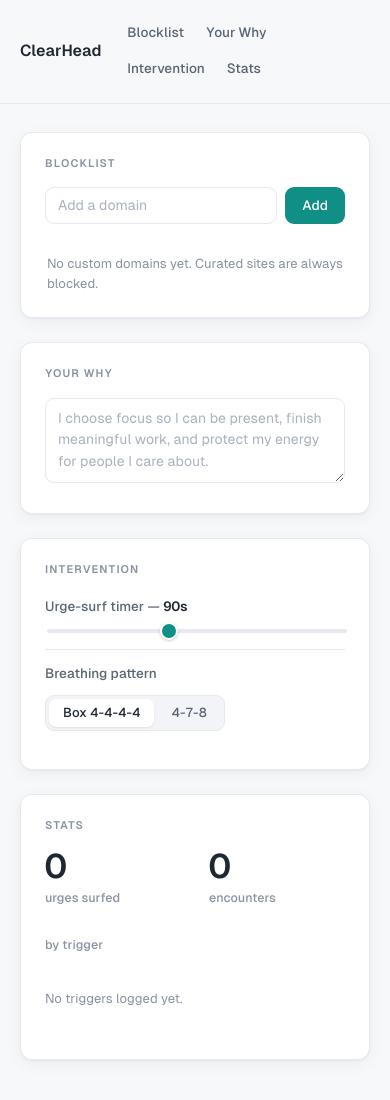
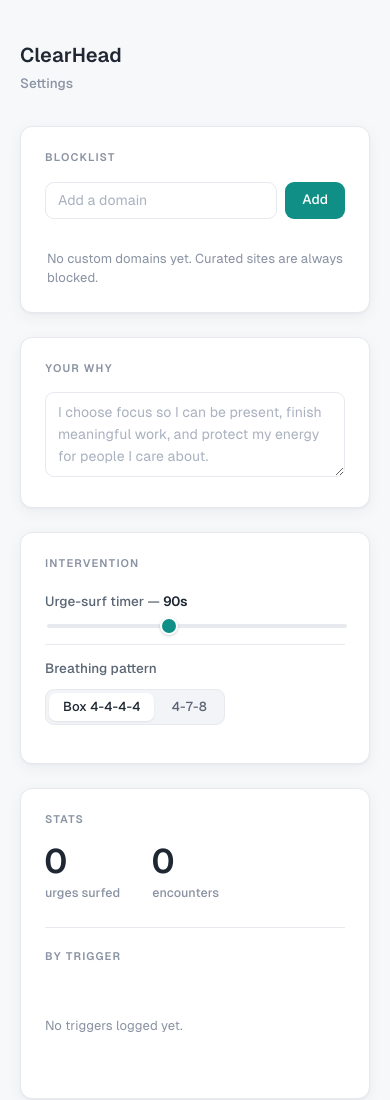
Before and after one commit to 0xabrar/tidewall, a website with bundled scripts: page pages/options.html in a window 390 px wide. Built offline with nearby package versions, Linux system fonts and the light colour scheme; some packages are replaced by stand-ins of ours.

Commit message:
refactor: single-column settings layout, fix stats chart

```diff
--- a/pages/options.css
+++ b/pages/options.css
@@ -74,68 +74,33 @@
   line-height: 1.5;
 }
 
-/* ---------- Shell: sidebar + content ---------- */
+/* ---------- Single centered column ---------- */
 
-.shell {
-  display: flex;
-  align-items: flex-start;
-  min-height: 100vh;
+.page {
+  max-width: var(--col);
+  margin: 0 auto;
+  padding: 64px 32px 80px;
 }
 
-.sidebar {
-  position: sticky;
-  top: 0;
-  align-self: flex-start;
-  width: 220px;
-  min-height: 100vh;
-  padding: 28px 20px;
-  border-right: 1px solid var(--hairline);
-  display: flex;
-  flex-direction: column;
-  gap: 28px;
+.page-header {
+  margin-bottom: 32px;
 }
 
-.brand {
-  font-size: 16px;
+.wordmark {
+  font-size: 20px;
   font-weight: 600;
   letter-spacing: -0.01em;
   color: var(--ink);
 }
 
-.nav {
-  display: flex;
-  flex-direction: column;
-  gap: 2px;
-}
-
-.nav-item {
-  display: block;
-  padding: 7px 10px;
-  border-radius: 8px;
+.page-subtitle {
+  margin: 4px 0 0;
   font-size: 13.5px;
-  font-weight: 500;
-  color: var(--slate);
-  text-decoration: none;
-  transition: background-color 140ms ease, color 140ms ease;
-}
-
-.nav-item:hover {
-  background: #eef0f4;
-  color: var(--ink);
-}
-
-.sidebar-foot {
-  margin-top: auto;
-  font-size: 12px;
   font-weight: 500;
   color: var(--muted);
 }
 
-.content {
-  flex: 1;
-  max-width: var(--col);
-  margin: 0 auto;
-  padding: 48px 32px 80px;
+.column {
   display: flex;
   flex-direction: column;
   gap: 24px;
@@ -395,11 +360,10 @@
 
 /* ---------- Stats ---------- */
 
-.stats-grid {
-  display: grid;
-  grid-template-columns: auto auto 1fr;
-  gap: 28px;
-  align-items: end;
+/* Two big numbers in a row at the top. */
+.stats-numbers {
+  display: flex;
+  gap: 48px;
 }
 
 .stat-number {
@@ -417,35 +381,50 @@
   color: var(--muted);
 }
 
-.stat-chart { min-width: 0; }
-.stat-chart-label { margin-top: 0; margin-bottom: 8px; }
+/* Trigger chart: a clearly separated full-width block below the numbers. */
+.stats-chart {
+  margin-top: 24px;
+  padding-top: 20px;
+  border-top: 1px solid var(--hairline);
+}
+
+.stat-chart-label {
+  margin: 0 0 14px;
+  font-size: 11px;
+  font-weight: 600;
+  letter-spacing: 0.10em;
+  text-transform: uppercase;
+  color: var(--muted);
+}
 
 .chart {
   display: flex;
   align-items: flex-end;
-  gap: 10px;
-  height: 72px;
+  gap: 14px;
+  height: 96px;
 }
 
 .chart-col {
   display: flex;
   flex-direction: column;
   align-items: center;
-  gap: 6px;
+  justify-content: flex-end;
+  gap: 8px;
   flex: 1;
   min-width: 0;
+  height: 100%;
 }
 
 .chart-bar {
   width: 100%;
-  max-width: 30px;
+  max-width: 44px;
   min-height: 3px;
-  border-radius: 4px 4px 0 0;
+  border-radius: 5px 5px 0 0;
   background: var(--teal);
 }
 
 .chart-name {
-  font-size: 11px;
+  font-size: 11.5px;
   font-weight: 500;
   color: var(--muted);
   max-width: 100%;
@@ -539,21 +518,6 @@
 /* ---------- Responsive ---------- */
 
 @media (max-width: 760px) {
-  .shell { flex-direction: column; }
-  .sidebar {
-    position: static;
-    width: 100%;
-    min-height: 0;
-    flex-direction: row;
-    align-items: center;
-    gap: 16px;
-    border-right: none;
-    border-bottom: 1px solid var(--hairline);
-    padding: 16px 20px;
-  }
-  .nav { flex-direction: row; flex-wrap: wrap; }
-  .sidebar-foot { display: none; }
-  .content { padding: 28px 20px 64px; }
-  .stats-grid { grid-template-columns: 1fr 1fr; }
-  .stat-chart { grid-column: 1 / -1; }
+  .page { padding: 40px 20px 64px; }
+  .stats-numbers { gap: 32px; }
 }
--- a/pages/options.html
+++ b/pages/options.html
@@ -7,19 +7,13 @@
   <link rel="stylesheet" href="options.css" />
 </head>
 <body>
-  <div class="shell" data-clearhead="options">
-    <aside class="sidebar">
-      <div class="brand">ClearHead</div>
-      <nav class="nav">
-        <a class="nav-item" href="#blocklist">Blocklist</a>
-        <a class="nav-item" href="#why">Your Why</a>
-        <a class="nav-item" href="#intervention">Intervention</a>
-        <a class="nav-item" href="#stats">Stats</a>
-      </nav>
-      <div class="sidebar-foot">Settings</div>
-    </aside>
+  <main class="page" data-clearhead="options">
+    <header class="page-header">
+      <div class="wordmark">ClearHead</div>
+      <p class="page-subtitle">Settings</p>
+    </header>
 
-    <main class="content">
+    <div class="column">
       <!-- Blocklist -->
       <section class="card" id="blocklist">
         <p class="section-label">Blocklist</p>
@@ -62,7 +56,7 @@
       <!-- Stats -->
       <section class="card" id="stats">
         <p class="section-label">Stats</p>
-        <div class="stats-grid">
+        <div class="stats-numbers">
           <div class="stat">
             <div id="stat-surfs" class="stat-number">0</div>
             <div class="stat-caption">urges surfed</div>
@@ -71,14 +65,14 @@
             <div id="stat-encounters" class="stat-number">0</div>
             <div class="stat-caption">encounters</div>
           </div>
-          <div class="stat stat-chart">
-            <div class="stat-caption stat-chart-label">by trigger</div>
-            <div id="trigger-chart" class="chart"></div>
-          </div>
+        </div>
+        <div class="stats-chart">
+          <p class="stat-chart-label">by trigger</p>
+          <div id="trigger-chart" class="chart"></div>
         </div>
       </section>
-    </main>
-  </div>
+    </div>
+  </main>
 
   <!-- Friction removal panel (hidden until a Remove is requested) -->
   <div id="friction-overlay" class="overlay" hidden>
```
